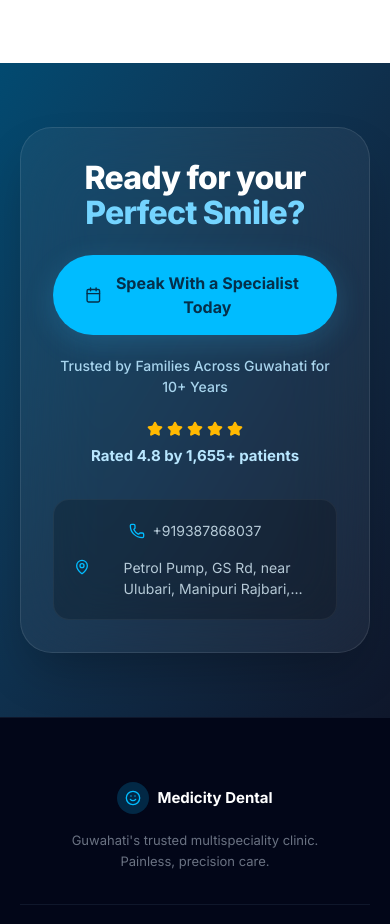
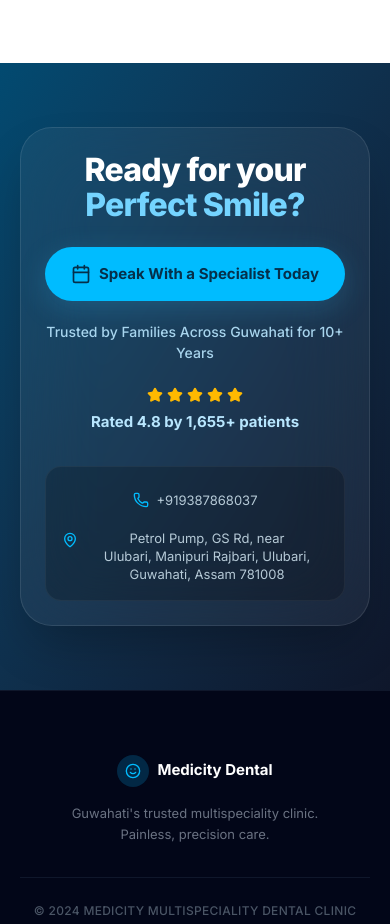
Before and after one commit to ShadySubh/mmdc, a Next.js app: page / in a window 390 px wide. Shown: the part 7400-8324 px from the top of the page. Built offline with nearby package versions, Linux system fonts and the light colour scheme.

Commit message:
Fix final contact block mobile responsiveness

```diff
--- a/app/page.tsx
+++ b/app/page.tsx
@@ -553,16 +553,16 @@
   return (
     <section id="contact" className="py-16 md:py-24 bg-gradient-to-br from-sky-900 to-slate-900 relative overflow-hidden">
       <div className="relative z-10 w-full max-w-4xl mx-auto px-5">
-        <div className="bg-white/5 backdrop-blur-2xl rounded-[32px] border border-white/10 p-8 sm:p-12 md:p-16 text-center shadow-2xl">
+        <div className="bg-white/5 backdrop-blur-2xl rounded-[32px] border border-white/10 p-6 sm:p-12 md:p-16 text-center shadow-2xl">
           <h2 className="text-[32px] sm:text-4xl md:text-5xl font-extrabold text-white mb-6 tracking-tight leading-[1.1]">
             Ready for your <br />
             <span className="text-sky-300">Perfect Smile?</span>
           </h2>
 
-          <div className="flex flex-col sm:flex-row gap-4 justify-center mb-8">
-            <a href={BOOKING_LINK} target="_blank" rel="noopener noreferrer" className="flex items-center justify-center gap-2 bg-sky-400 hover:bg-sky-300 text-sky-950 font-bold px-8 py-4 rounded-full text-[16px] active:scale-95 transition-all shadow-[0_8px_30px_rgb(56,189,248,0.2)]">
-              <Calendar className="w-5 h-5" />
-              Speak With a Specialist Today
+          <div className="flex flex-col sm:flex-row gap-4 justify-center mb-8 w-full">
+            <a href={BOOKING_LINK} target="_blank" rel="noopener noreferrer" className="flex items-center justify-center w-full sm:w-auto gap-2 bg-sky-400 hover:bg-sky-300 text-sky-950 font-bold px-5 sm:px-8 py-4 rounded-full text-[15px] sm:text-[16px] active:scale-95 transition-all shadow-[0_8px_30px_rgb(56,189,248,0.2)]">
+              <Calendar className="w-5 h-5 flex-shrink-0" />
+              <span className="truncate">Speak With a Specialist Today</span>
             </a>
           </div>
 
@@ -581,14 +581,14 @@
             Rated 4.8 by 1,655+ patients
           </div>
 
-          <div className="flex flex-col md:flex-row items-center justify-center gap-4 sm:gap-8 text-sky-100/80 text-[14px] bg-black/20 rounded-2xl p-5 md:p-6 w-full mx-auto border border-white/5">
-            <a href={`tel:${PHONE_NUMBER}`} className="flex items-center gap-2 hover:text-white transition-colors active:scale-[0.98]">
-              <Phone className="w-4 h-4 text-sky-400" /> {PHONE_NUMBER}
+          <div className="flex flex-col md:flex-row items-center justify-center gap-3 sm:gap-8 text-sky-100/80 text-[13px] sm:text-[14px] bg-black/20 rounded-2xl p-4 sm:p-5 md:p-6 w-full mx-auto border border-white/5">
+            <a href={`tel:${PHONE_NUMBER}`} className="flex items-center gap-2 hover:text-white transition-colors active:scale-[0.98] py-2 md:py-0">
+              <Phone className="w-4 h-4 text-sky-400 flex-shrink-0" /> {PHONE_NUMBER}
             </a>
             <div className="hidden md:block w-px h-6 bg-white/20"></div>
-            <a href={MAPS_LINK} target="_blank" rel="noopener noreferrer" className="flex items-start md:items-center justify-center gap-2 hover:text-white transition-colors text-center sm:text-left active:scale-[0.98]">
+            <a href={MAPS_LINK} target="_blank" rel="noopener noreferrer" className="flex items-start md:items-center justify-center gap-2 hover:text-white transition-colors text-center sm:text-left active:scale-[0.98] w-full md:w-auto">
               <MapPin className="w-4 h-4 mt-0.5 md:mt-0 flex-shrink-0 text-sky-400" />
-              <span className="line-clamp-2 md:line-clamp-1 max-w-[300px]">{ADDRESS}</span>
+              <span className="text-balance leading-snug break-words max-w-full">{ADDRESS}</span>
             </a>
           </div>
         </div>
```
